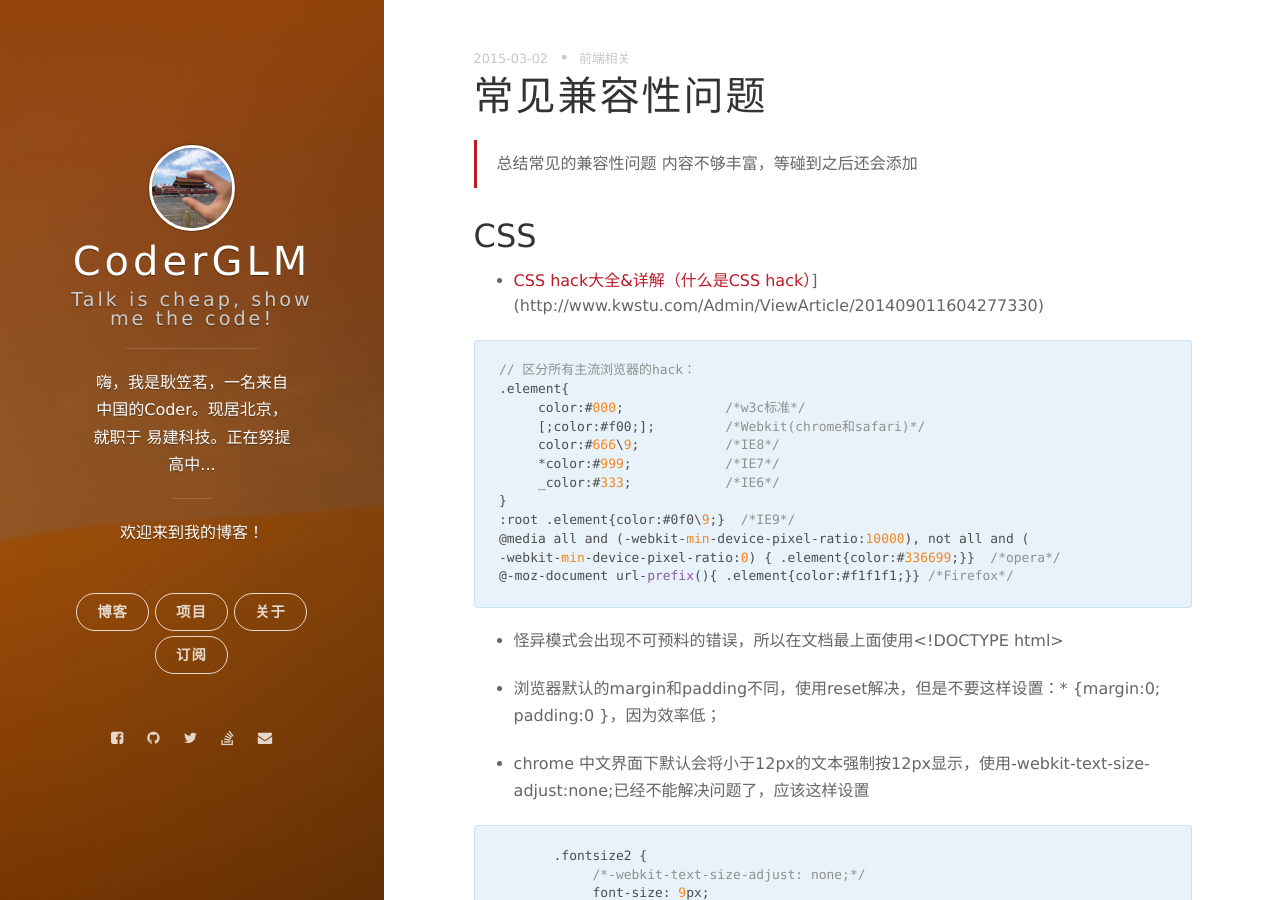
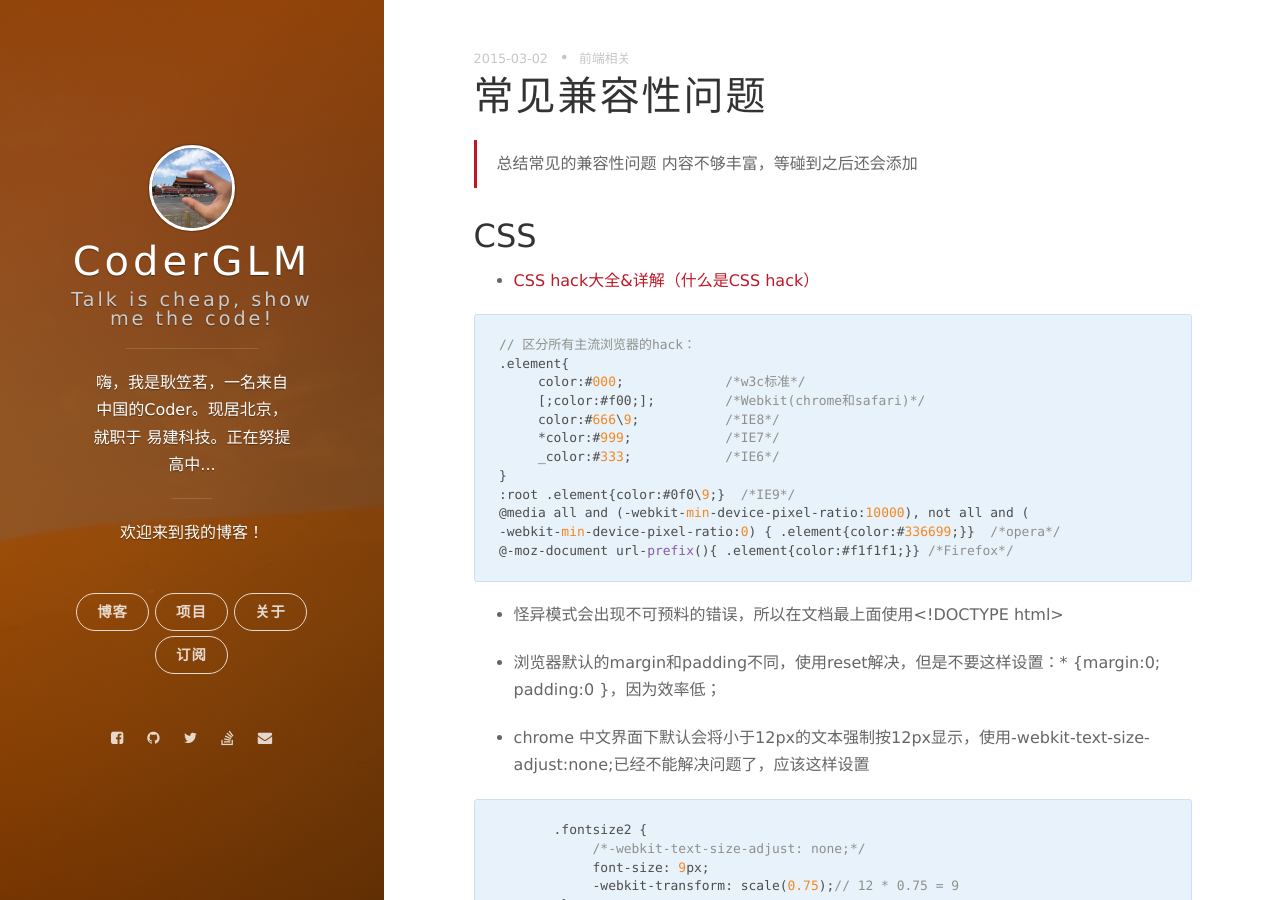
Before and after one commit to CoderLim/jekyll-based-blog, a Jekyll site: the page built from _posts/2015-03-02-front-end-compatibility-issues.markdown, in a window 1280 px wide and 900 px high. Built offline with Jekyll 4.4.1, drawn with Linux system fonts in a browser that asks for light colours; nearby versions of some CDN libraries; comment, search, counter and statistics services are not loaded; some of the changed lines change nothing that is shown.

Commit message:
Update 2015-03-02-front-end-compatibility-issues.markdown

````diff
--- a/_posts/2015-03-02-front-end-compatibility-issues.markdown
+++ b/_posts/2015-03-02-front-end-compatibility-issues.markdown
@@ -12,7 +12,7 @@ tags: 前端;兼容;
 
 ## CSS
 
-- [CSS hack大全&详解（什么是CSS hack）](http://www.kwstu.com/Admin/ViewArticle/201409011604277330)](http://www.kwstu.com/Admin/ViewArticle/201409011604277330)
+- [CSS hack大全&详解（什么是CSS hack）](http://www.kwstu.com/Admin/ViewArticle/201409011604277330)
 
 ```
 // 区分所有主流浏览器的hack：
````
